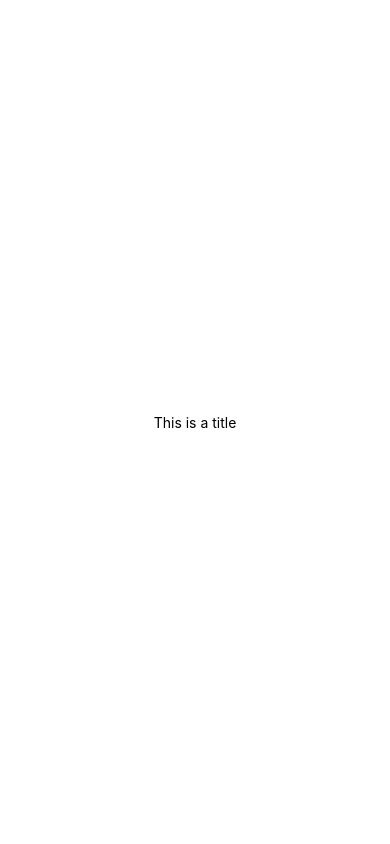
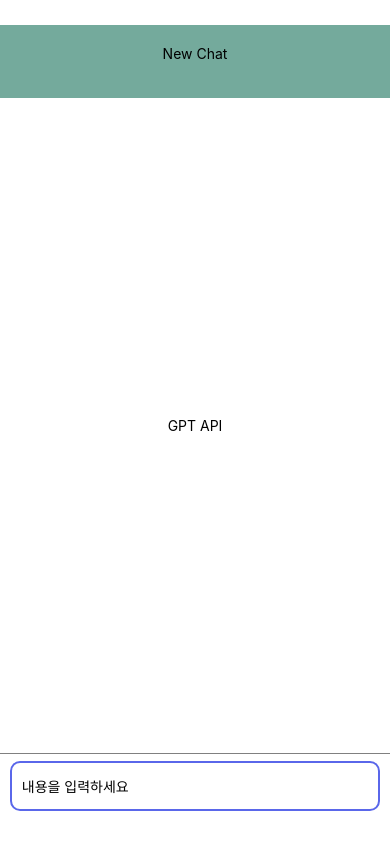
Before and after one commit to crescenthw/menu_app, a React Native app: screen / in a window 390 px wide. Built offline with nearby package versions, Linux system fonts and the light colour scheme.

Commit message:
메인화면 정리

```diff
--- a/App.js
+++ b/App.js
@@ -1,11 +1,21 @@
 import { StatusBar } from "expo-status-bar";
-import { StyleSheet, Text, View } from "react-native";
+import { StyleSheet, Text, View, TextInput } from "react-native";
 
 export default function App() {
   return (
     <View style={styles.container}>
-      <Text>This is a title</Text>
       <StatusBar style="auto" />
+      <View style={{ flex: 1 }}>
+        <View style={styles.statusView}>
+          <Text>New Chat</Text>
+        </View>
+        <View style={styles.mainView}>
+          <Text>GPT API</Text>
+        </View>
+        <View style={styles.inputBar}>
+          <TextInput placeholder={"내용을 입력하세요"} style={styles.input} />
+        </View>
+      </View>
     </View>
   );
 }
@@ -13,8 +23,36 @@ export default function App() {
 const styles = StyleSheet.create({
   container: {
     flex: 1,
-    backgroundColor: "#fff",
+    backgroundColor: "white",
+    paddingVertical: 25,
+  },
+  statusView: {
+    flex: 1,
+    backgroundColor: "#74aa9c",
+    paddingHorizontal: 20,
+    paddingVertical: 20,
+    alignItems: "center",
+  },
+  mainView: {
+    flex: 20,
+    justifyContent: "center",
+    alignItems: "center",
+  },
+  inputBar: {
+    flex: 2,
+    width: "100%",
     alignItems: "center",
     justifyContent: "center",
+    borderTopWidth: 1,
+    borderColor: "grey",
+    borderOpacity: 0.8,
+  },
+  input: {
+    height: 50,
+    width: "95%",
+    borderColor: "#5a67ea",
+    borderWidth: 2,
+    padding: 10,
+    borderRadius: 10,
   },
 });
```
